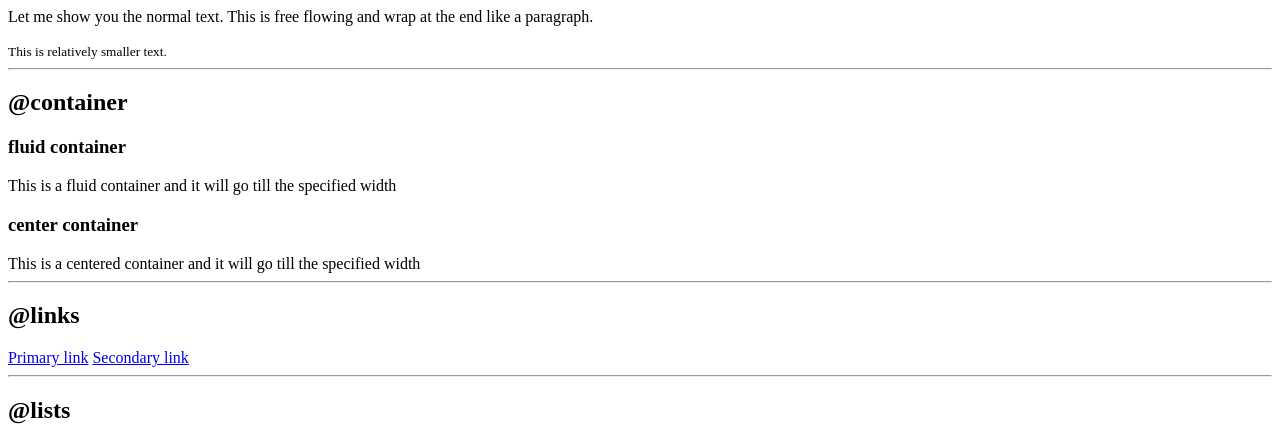
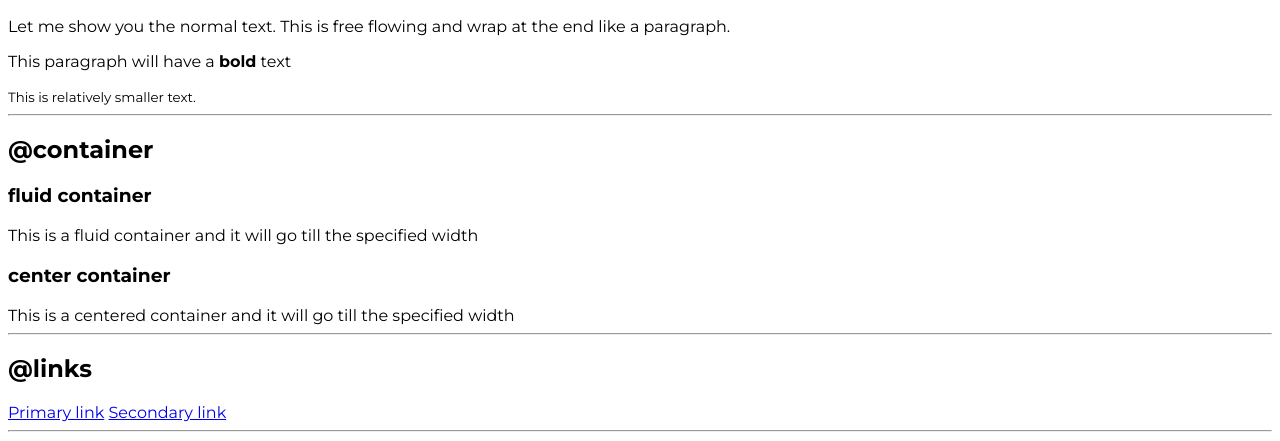
Before and after one commit to Yogesh1906/portfolio, a plain HTML site: page index.html in a window 1280 px wide. Shown: the part 282-723 px from the top of the page. Drawn offline with Linux system fonts and the light colour scheme.

Commit message:
typography

```diff
--- a/index.html
+++ b/index.html
@@ -5,6 +5,7 @@
     <meta http-equiv="X-UA-Compatible" content="IE=edge">
     <meta name="viewport" content="width=device-width, initial-scale=1.0">
     <title>Component Library</title>
+    <link rel="stylesheet" href="./style.css">
 </head>
 <body>
     <h1>Yogesh Patil's component library </h1>
@@ -19,6 +20,7 @@
     <h2>This is the second biggest</h2>
     <p>Let me show you the normal text. This is free flowing and wrap at the end like
         a paragraph.</p>
+    <p>This paragraph will have a <strong>bold</strong> text</p>
     <small>This is relatively smaller text.</small>
 
     <hr>
--- /dev/null
+++ b/style.css
@@ -0,0 +1,5 @@
+@import url('https://fonts.googleapis.com/css2?family=Lato:wght@700&family=Montserrat:wght@400;700&display=swap');
+
+body{
+    font-family: 'Montserrat', sans-serif;
+}
```
